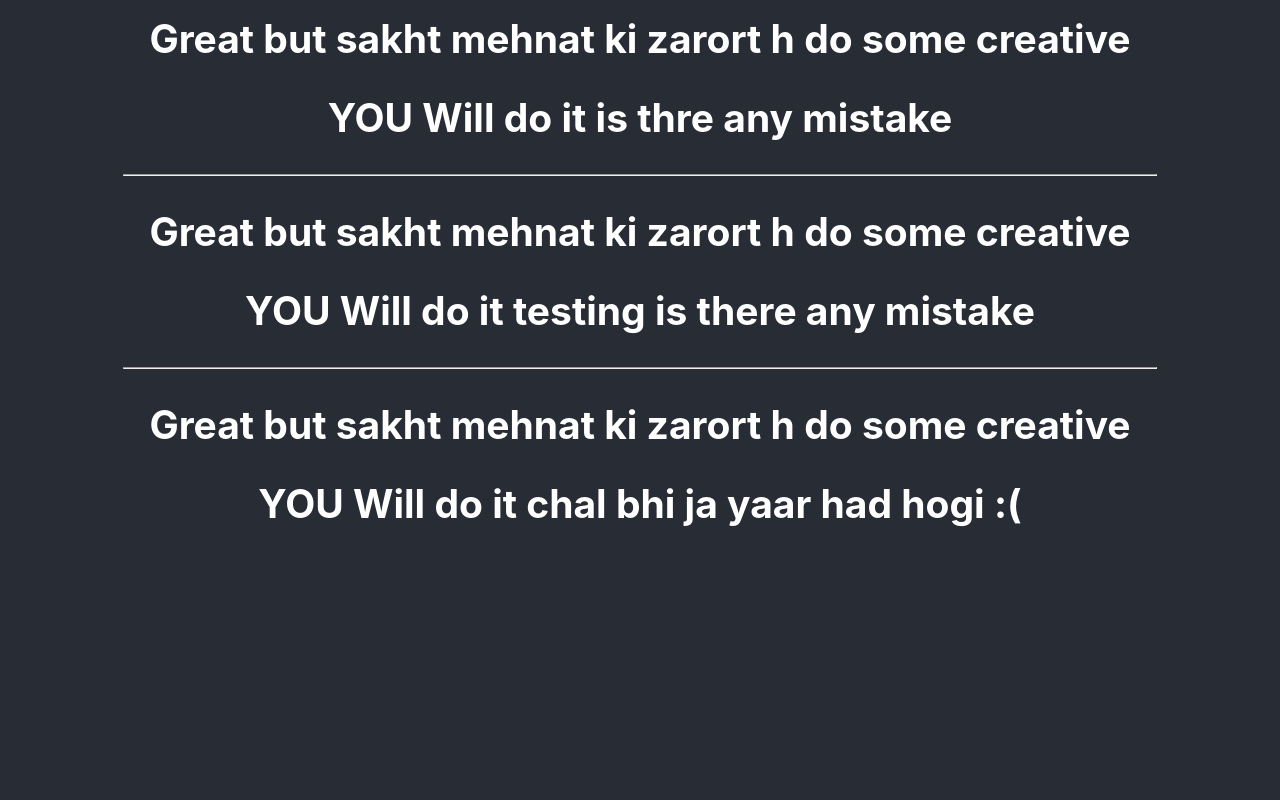
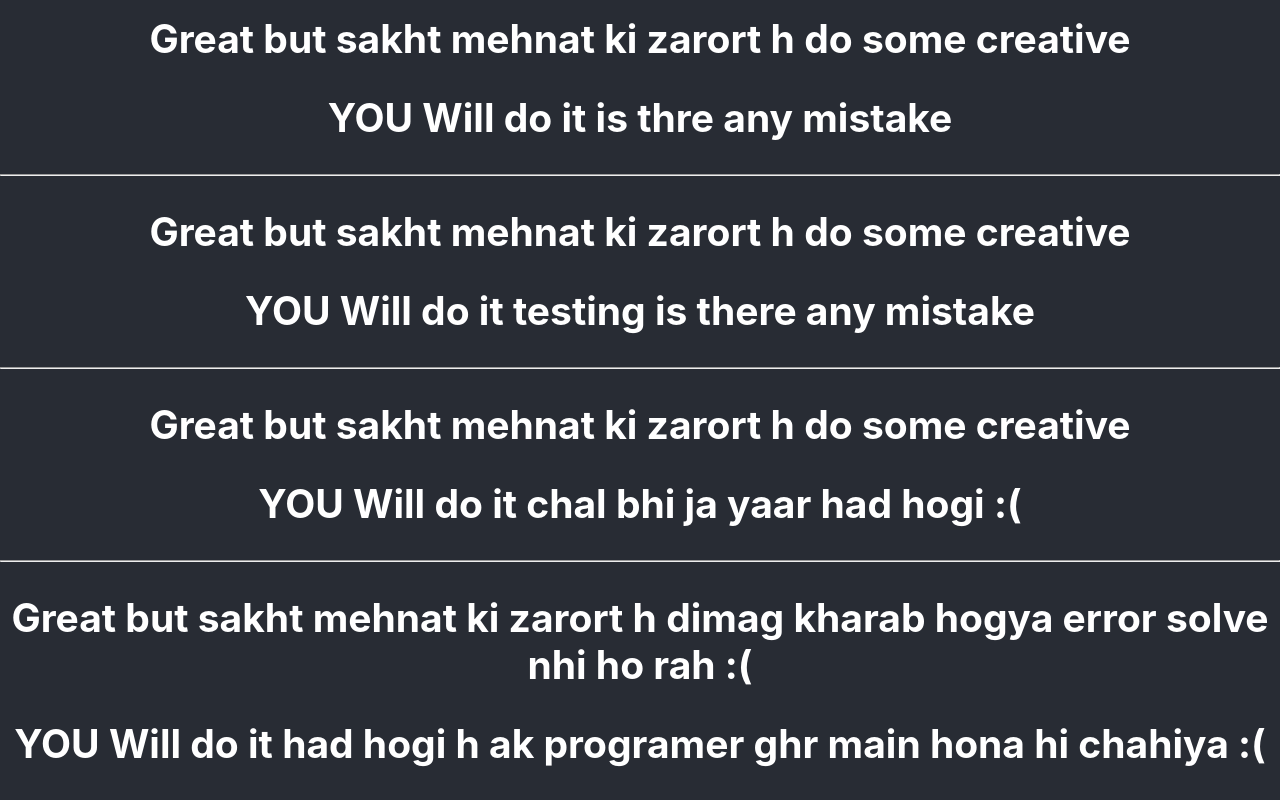
Before and after one commit to farahaiman/testing-class3-repo, a React (Create React App) app: page / in a window 1280 px wide. Shown: the part 988-1788 px from the top of the page. Before the commit the page ends 1548 px from the top, so only its background shows below. Built offline with nearby package versions, Linux system fonts and the light colour scheme.

Commit message:
chalid.js file error solve

```diff
--- a/src/App.js
+++ b/src/App.js
@@ -1,6 +1,7 @@
 import React from 'react';
 import './App.css';
 import Chaild from './chaild';
+
 
 function App() {
   return (
@@ -21,6 +22,8 @@ function App() {
      <Chaild sirReviwe="do some creative" sirBestIdea="testing is there any mistake" />
      < hr/>
      <Chaild sirReviwe="do some creative" sirBestIdea="chal bhi ja yaar had hogi :(" />
+     < hr/>
+     <Chaild sirReviwe="dimag kharab hogya error solve nhi ho rah :(" sirBestIdea="had hogi h ak programer ghr main hona hi chahiya :(" />
     </div>
   );
 }
```
